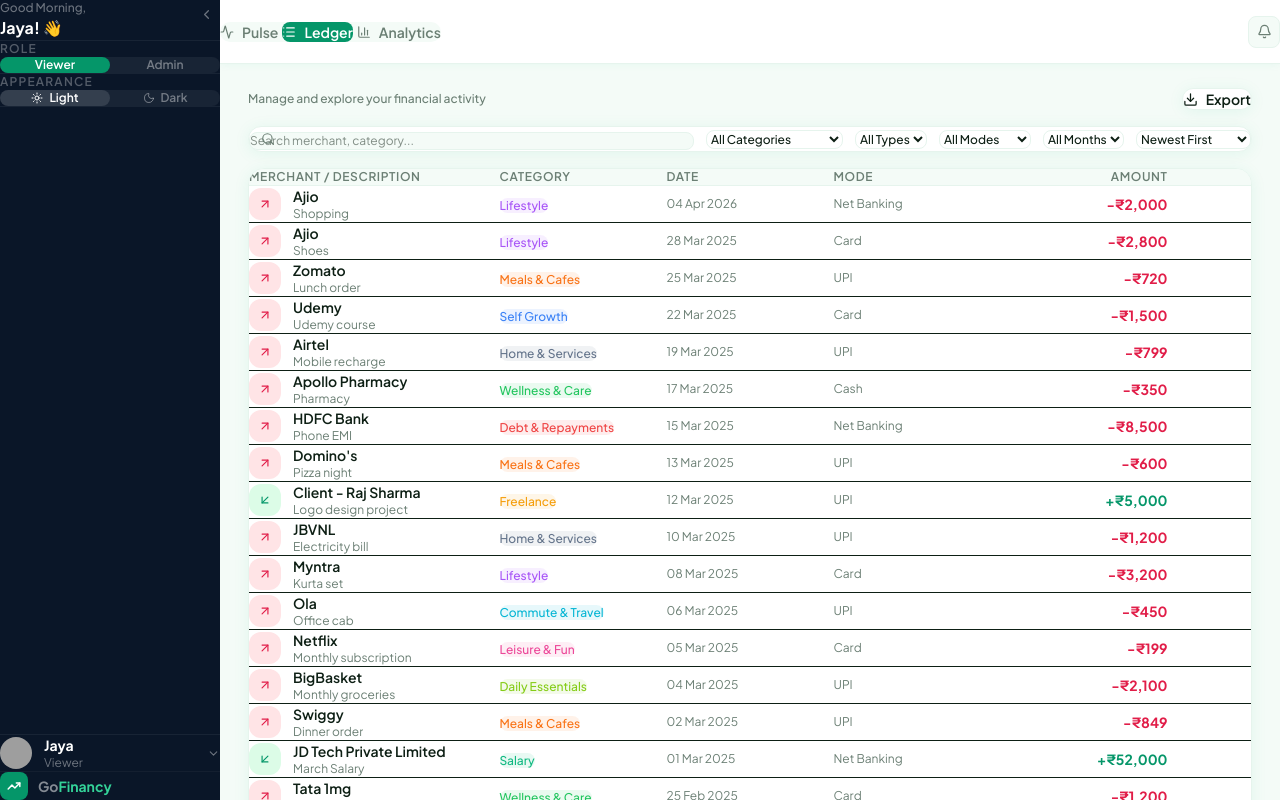
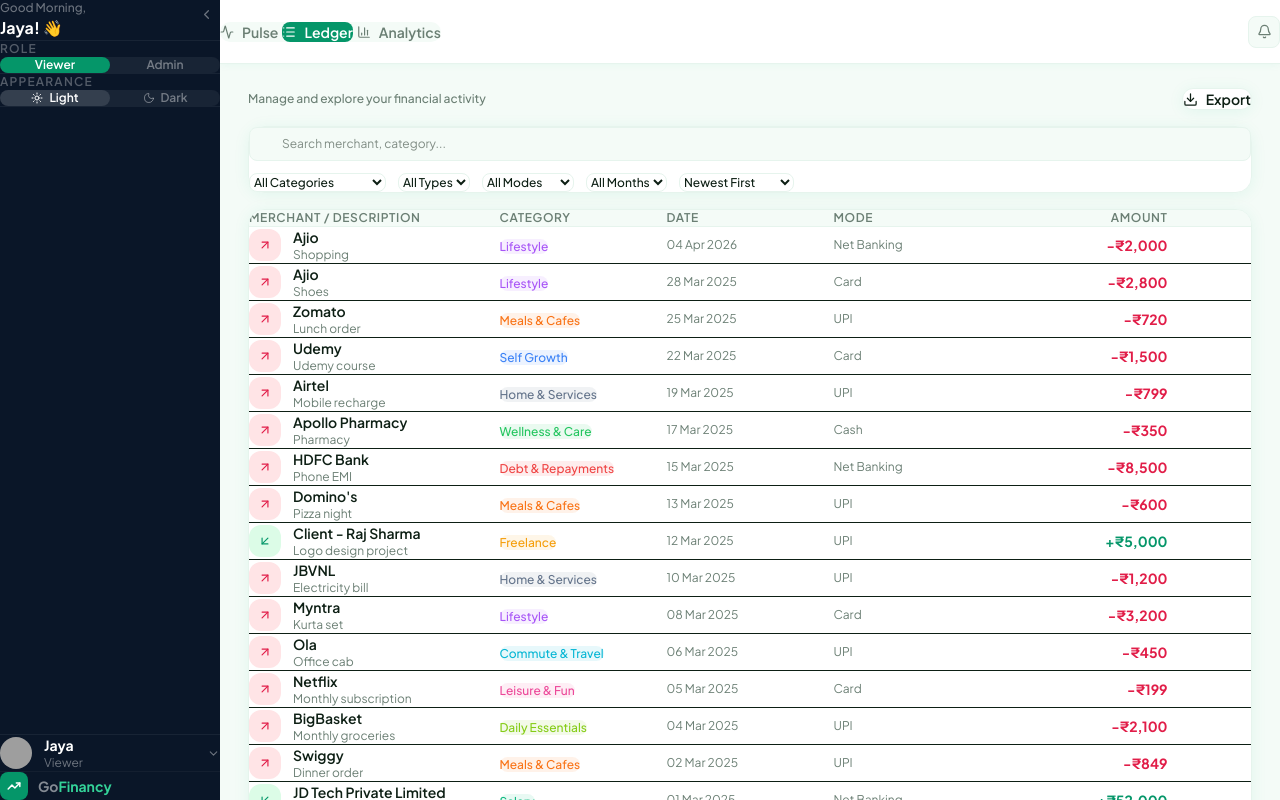
Before and after one commit to jaya6400/go-financy, a React (Vite) app: page /transactions in a window 1280 px wide. Built offline with nearby package versions, Linux system fonts and the light colour scheme; grey boxes are pictures that could not be loaded.

Commit message:
fix: disable text selection, search bar padding, remove emoji from insight cards

```diff
--- a/src/components/insights/InsightCard.jsx
+++ b/src/components/insights/InsightCard.jsx
@@ -1,4 +1,4 @@
-export default function InsightCard({ title, value, subtext, icon, accentColor }) {
+export default function InsightCard({ title, value, subtext, accentColor }) {
   return (
     <div
       className="rounded-2xl p-4 cursor-default flex flex-col"
@@ -9,16 +9,12 @@
         borderLeft: `4px solid ${accentColor}`,
       }}
     >
-      <div className="flex items-center justify-between mb-3">
-        <span
-          className="text-xs font-semibold uppercase tracking-widest"
-          style={{ color: 'var(--text-muted)' }}
-        >
-          {title}
-        </span>
-        <span className="text-base shrink-0">{icon}</span>
-      </div>
-
+      <span
+        className="text-xs font-semibold uppercase tracking-widest mb-3"
+        style={{ color: 'var(--text-muted)' }}
+      >
+        {title}
+      </span>
       <p
         className="text-xl font-extrabold tracking-tight truncate"
         style={{ color: 'var(--text-primary)' }}
@@ -26,7 +22,6 @@
       >
         {value}
       </p>
-
       <p className="text-xs mt-1.5 font-medium truncate" style={{ color: 'var(--text-muted)' }}>
         {subtext}
       </p>
--- a/src/components/transactions/TransactionFilters.jsx
+++ b/src/components/transactions/TransactionFilters.jsx
@@ -3,6 +3,7 @@
 import { CATEGORIES, PAYMENT_MODES } from '../../data';
 import { getUniqueMonths } from '../../utils';
 import { format, parseISO } from 'date-fns';
+import { blockquote } from 'framer-motion/client';
 
 export default function TransactionFilters() {
   const { filters, setFilter, resetFilters, transactions } = useFinanceStore();
@@ -30,21 +31,19 @@
       }}
     >
       {/* Search */}
-      <div className="relative flex-1 min-w-48">
-        <Search size={14} className="absolute left-3 top-1/2 -translate-y-1/2" style={{ color: 'var(--text-muted)' }} />
       <input
         type="text"
         placeholder="Search merchant, category..."
         value={filters.search}
         onChange={(e) => setFilter('search', e.target.value)}
-          className="w-full text-xs rounded-lg pl-8 pr-3 py-2 outline-none border"
+        className="w-full text-xs rounded-lg outline-none border"
         style={{
-            backgroundColor: '#f4fbf7',
+          backgroundColor: 'var(--bg-page)',
           borderColor: 'var(--border-card)',
           color: 'var(--text-primary)',
+          padding: '8px 12px 8px 32px',
         }}
       />
-      </div>
 
       {/* Category */}
       <select value={filters.category} onChange={(e) => setFilter('category', e.target.value)} className={selectClass} style={selectStyle}>
--- a/src/pages/Insights.jsx
+++ b/src/pages/Insights.jsx
@@ -29,28 +29,24 @@
           title="Top Category"
           value={topCat ? topCat.name : 'N/A'}
           subtext={topCat ? `Total: ${formatCurrency(topCat.value)}` : 'No data yet'}
-          icon=""
           accentColor="#e11d48"
         />
         <InsightCard
           title="Last Month Savings"
           value={formatPercent(savingsRate)}
-          subtext={savingsRate >= 30 ? 'Excellent habit' : savingsRate >= 10 ? ' Keep going' : ' Save more'}
-          icon=""
+          subtext={savingsRate >= 30 ? 'Excellent habit' : savingsRate >= 10 ? 'Keep going' : 'Save more'}
           accentColor="#059669"
         />
         <InsightCard
           title="Spending Change"
           value={`${spendingChange > 0 ? '+' : ''}${spendingChange}%`}
           subtext={spendingChange > 0 ? 'More than last month' : 'Less than last month'}
-          icon={spendingChange > 0 ? '' : ''}
           accentColor={spendingChange > 0 ? '#e11d48' : '#059669'}
         />
         <InsightCard
           title="Total Transactions"
-          value={totalTransactions}
+          value={String(totalTransactions)}
           subtext="Across all months"
-          icon=""
           accentColor="#6366f1"
         />
       </div>
--- a/src/styles/index.css
+++ b/src/styles/index.css
@@ -35,6 +35,7 @@
   background-color: var(--bg-page);
   color: var(--text-primary);
   -webkit-font-smoothing: antialiased;
+  user-select: none;
 }
 
 ::-webkit-scrollbar { width: 4px; }
@@ -76,3 +77,10 @@
 .framer-motion-element {
   transition: none !important;
 }
+
+/* Re-enable only where needed */
+input,
+textarea,
+[contenteditable] {
+  user-select: text;
+}
```
Lines whose indentation alone changed are shown as unchanged.
